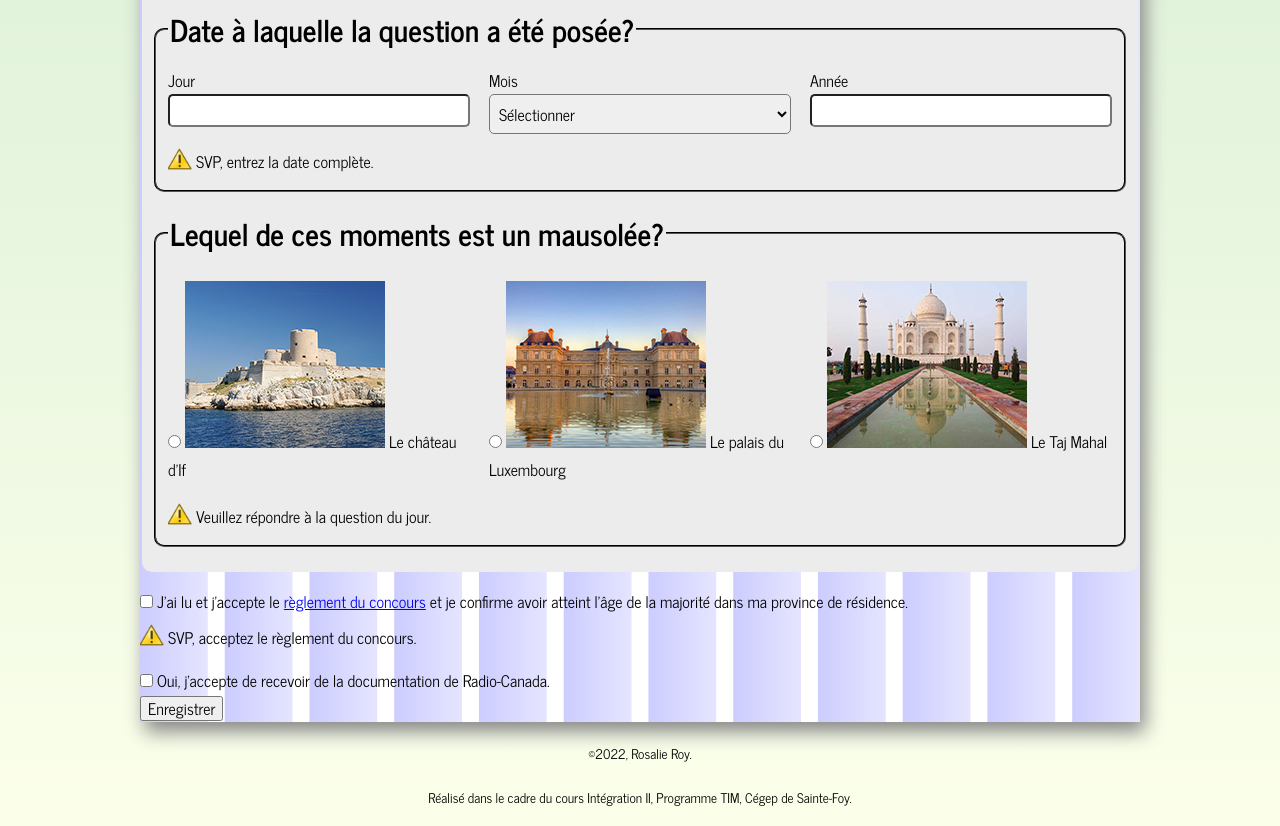
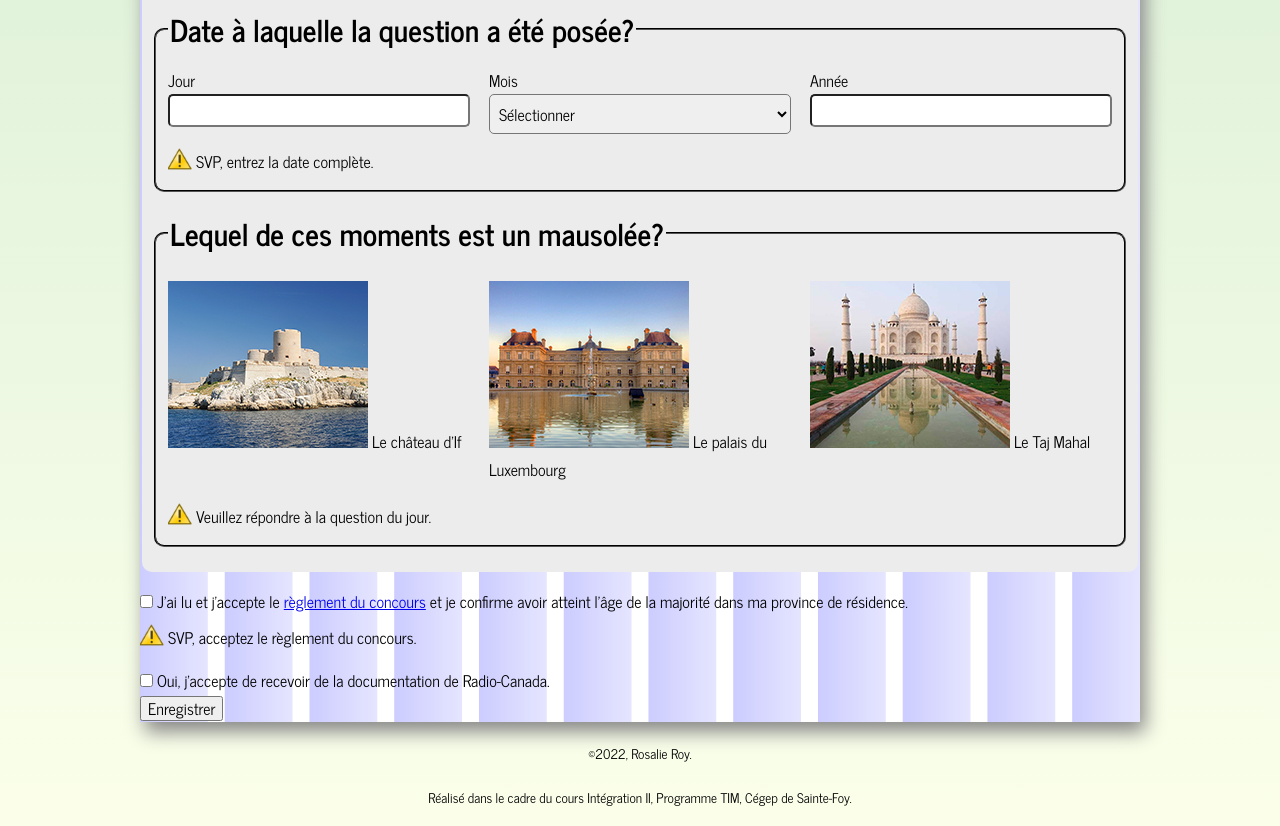
Before and after one commit to rosaliecsfoy/tp3, a plain HTML site: page index.html in a window 1280 px wide. Shown: the part 1681-2507 px from the top of the page. Drawn offline with Linux system fonts and the light colour scheme.

Commit message:
ajout de la classe visuallyHidden sur les boutons radio

```diff
--- a/index.html
+++ b/index.html
@@ -266,7 +266,12 @@
                 <legend><h3>Lequel de ces moments est un mausolée?</h3></legend>
                 <ul class="ULsanspuces rangee">
                     <li class="cols_4_de_12">
-                        <input type="radio" id="chateauIf" name="monuments" value="chateauIf" required>
+                        <input  type="radio"
+                                id="chateauIf"
+                                name="monuments"
+                                value="chateauIf"
+                                required
+                                class = "visuallyhidden">
                         <label for="Le chateau d'If">
                             <picture class="picture">
                                 <source srcset="/images/chateaudIf.jpg" media="(max-width:599px)">
@@ -277,7 +282,11 @@
                         </label>
                     </li>
                     <li class="cols_4_de_12">
-                        <input type="radio" id="palaisLuxembourg" name="monuments" value="palaisLuxembourg">
+                        <input  type="radio"
+                                id="palaisLuxembourg"
+                                name="monuments"
+                                value="palaisLuxembourg"
+                                class="visuallyhidden">
                         <label for="Le palais du Luxembourg">
                             <picture class="picture">
                                 <source srcset="/images/palaisluxembourg.jpg" media="(max-width:599px)">
@@ -288,7 +297,11 @@
                         </label>
                     </li>
                     <li class="cols_4_de_12">
-                        <input type="radio" id="tajMahal" name="monuments" value="tajMahal">
+                        <input  type="radio"
+                                id="tajMahal"
+                                name="monuments"
+                                value="tajMahal"
+                                class="visuallyhidden">
                         <label for="Le Taj Mahal">
                             <picture class="picture">
                                 <source srcset="/images/tajmahal.jpg" media="(max-width:599px)">
```
